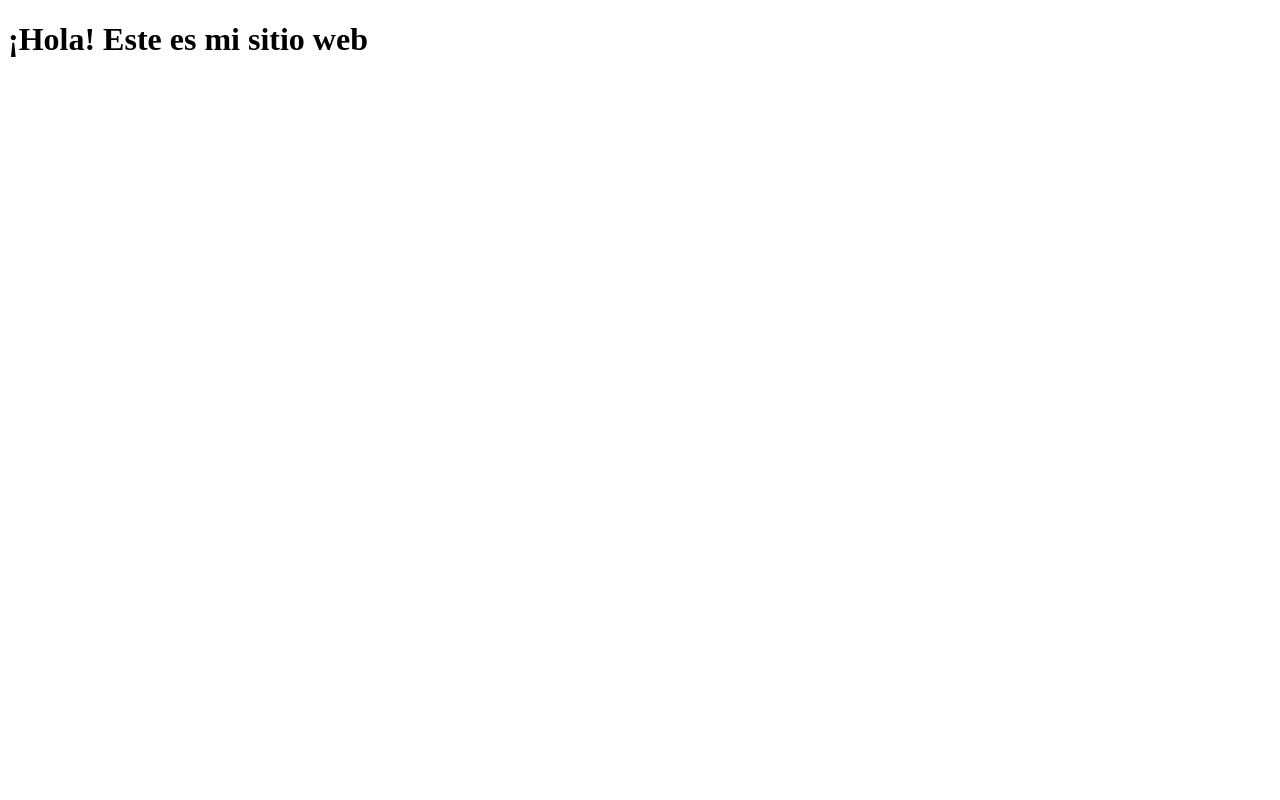
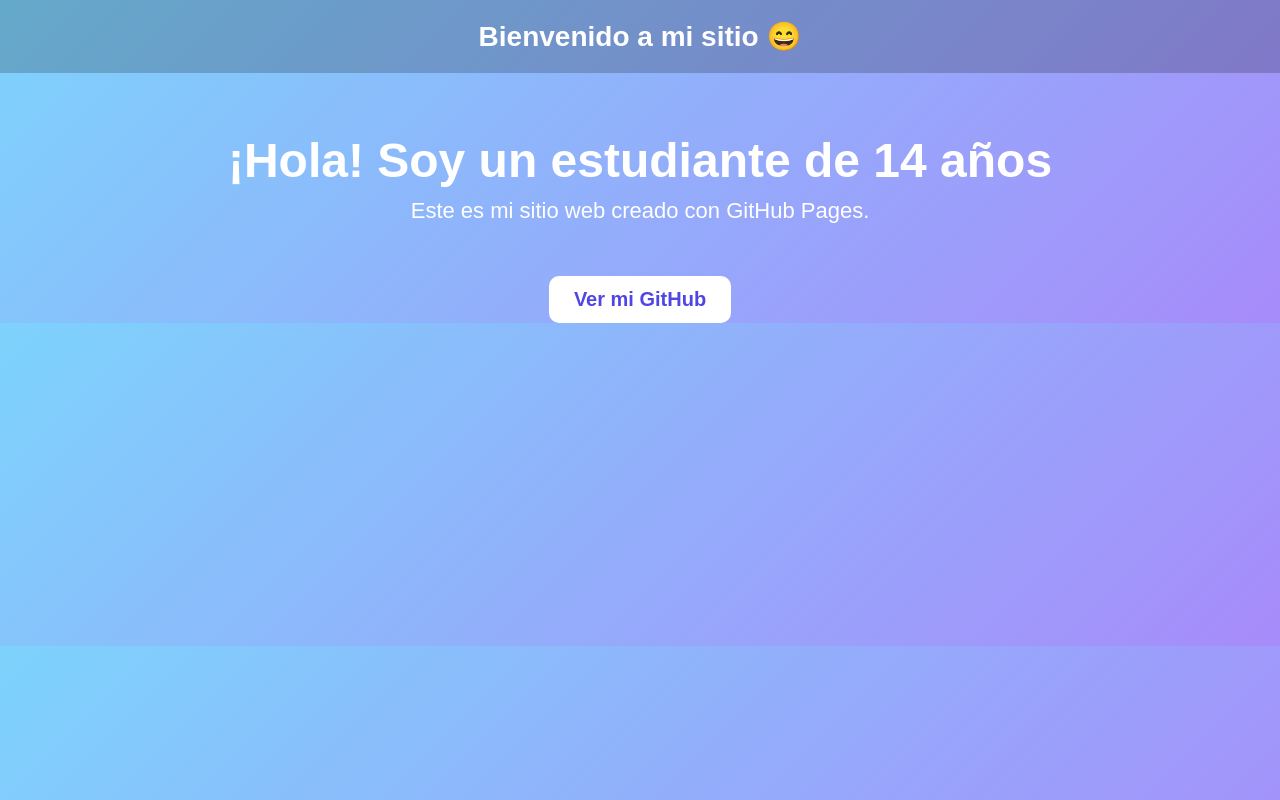
Before and after one commit to aulisestressens-cpu/misitio, a plain HTML site: page index.html in a window 1280 px wide. Drawn offline with Linux system fonts and the light colour scheme.

Commit message:
Update index.html

```diff
--- a/index.html
+++ b/index.html
@@ -1,10 +1,70 @@
 <!DOCTYPE html>
-<html>
+<html lang="es">
 <head>
     <meta charset="UTF-8">
-    <title>Mi Sitio</title>
+    <title>Mi Sitio Web</title>
+    <style>
+        body {
+            margin: 0;
+            font-family: Arial, sans-serif;
+            background: linear-gradient(135deg, #7dd3fc, #a78bfa);
+            color: white;
+            text-align: center;
+        }
+
+        header {
+            background: rgba(0, 0, 0, 0.2);
+            padding: 20px;
+            font-size: 28px;
+            font-weight: bold;
+        }
+
+        .container {
+            margin-top: 60px;
+        }
+
+        h1 {
+            font-size: 48px;
+            margin-bottom: 10px;
+        }
+
+        p {
+            font-size: 22px;
+            margin-top: 0;
+        }
+
+        .button {
+            display: inline-block;
+            background: white;
+            color: #4f46e5;
+            padding: 12px 25px;
+            border-radius: 10px;
+            font-size: 20px;
+            margin-top: 30px;
+            text-decoration: none;
+            font-weight: bold;
+            transition: 0.3s;
+        }
+
+        .button:hover {
+            background: #e0e7ff;
+        }
+    </style>
 </head>
 <body>
-    <h1>¡Hola! Este es mi sitio web</h1>
+
+    <header>
+        Bienvenido a mi sitio 😄
+    </header>
+
+    <div class="container">
+        <h1>¡Hola! Soy un estudiante de 14 años</h1>
+        <p>Este es mi sitio web creado con GitHub Pages.</p>
+
+        <a class="button" href="https://github.com/aulisestressens-cpu" target="_blank">
+            Ver mi GitHub
+        </a>
+    </div>
+
 </body>
 </html>
```
